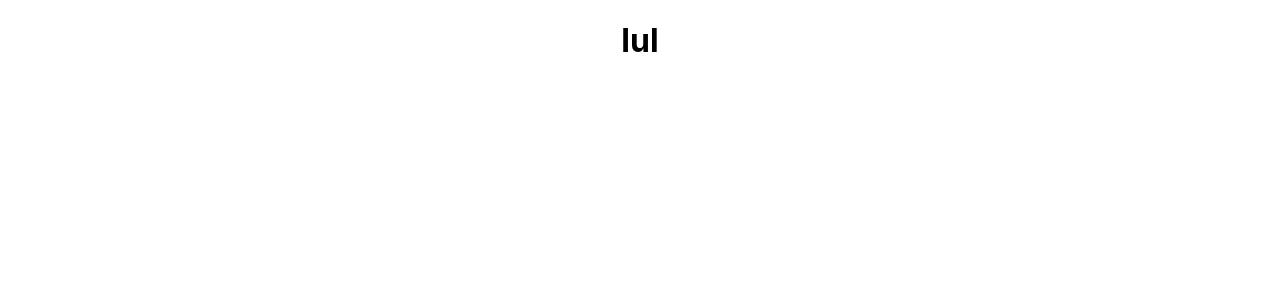
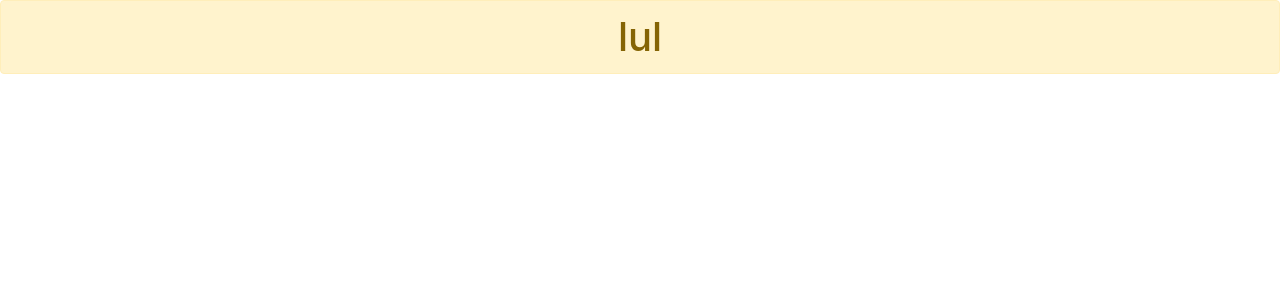
Before and after one commit to ssjb2/Project-Spring-React, a React (Create React App) app in the folder react-client/: page / in a window 1280 px wide. Shown: the top 300 px of the page. Built offline with nearby package versions, Linux system fonts and the light colour scheme.

Commit message:
bootstrap

```diff
--- a/react-client/package.json
+++ b/react-client/package.json
@@ -3,6 +3,7 @@
   "version": "0.1.0",
   "private": true,
   "dependencies": {
+    "bootstrap": "^4.3.1",
     "react": "^16.8.5",
     "react-dom": "^16.8.5",
     "react-scripts": "2.1.8"
--- a/react-client/src/App.js
+++ b/react-client/src/App.js
@@ -1,6 +1,7 @@
 import React, { Component } from "react";
 import "./App.css";
 import Dashboard from "./components/Dashboard";
+import "bootstrap/dist/css/bootstrap.min.css";
 
 class App extends Component {
   render() {
--- a/react-client/src/components/Dashboard.js
+++ b/react-client/src/components/Dashboard.js
@@ -4,7 +4,7 @@
   render() {
     return (
       <div>
-        <h1 className="xD">lul</h1>
+        <h1 className="alert alert-warning">lul</h1>
       </div>
     );
   }
```
Also changed, not shown: 1 other file (tests, documents, lock files or other folders).
